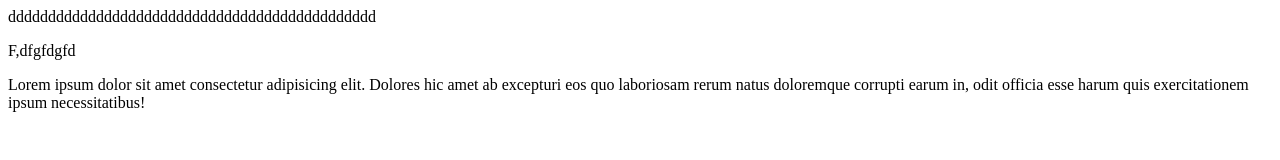
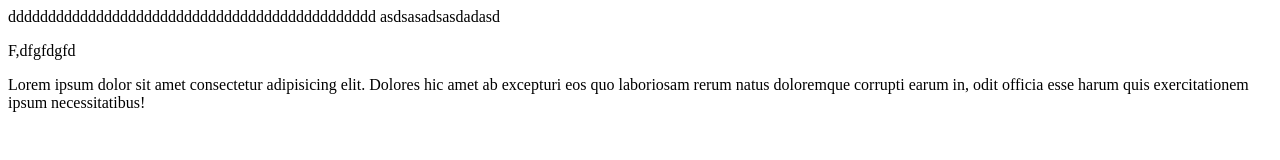
Before and after one commit to RomanPateichuk/HelloPackage, a website: page index.html in a window 1280 px wide. Drawn offline with Linux system fonts and the light colour scheme.

Commit message:
feat:  Update index.html

```diff
--- a/index.html
+++ b/index.html
@@ -10,6 +10,7 @@
 
 <body>
   dddddddddddddddddddddddddddddddddddddddddddddd
+  asdsasadsasdadasd
   <p>F,dfgfdgfd</p>
   <p>Lorem ipsum dolor sit amet consectetur adipisicing elit. Dolores hic amet ab excepturi eos quo laboriosam rerum
     natus doloremque corrupti earum in, odit officia esse harum quis exercitationem ipsum necessitatibus!</p>
```
